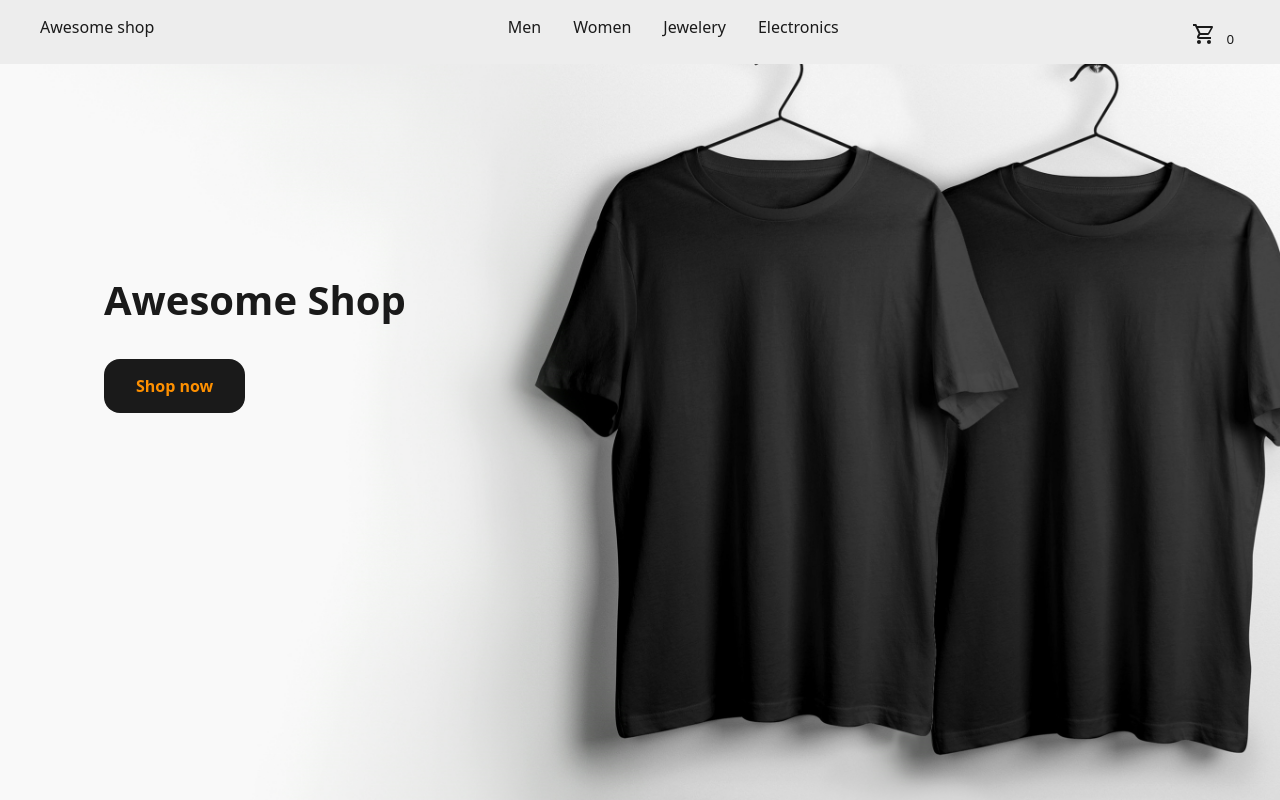
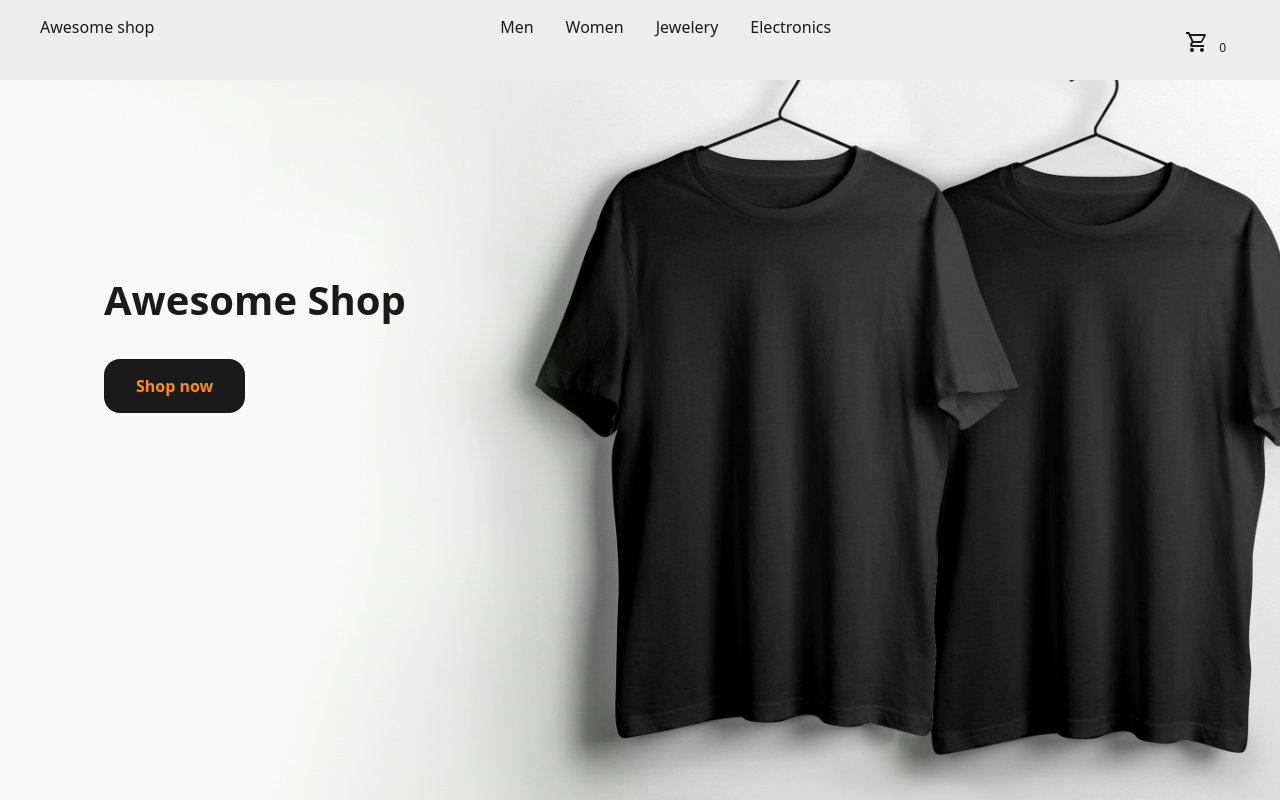
Before and after one commit to Darknab/shopping-card, a React (Vite) app: page / in a window 1280 px wide. Built offline with nearby package versions, Linux system fonts and the light colour scheme.

Commit message:
Set a z-index to the header to prevent other content opverlaping it Modify the behaviour of the cart link behaviour on hover

```diff
--- a/src/assets/stylesheets/_navigation.css
+++ b/src/assets/stylesheets/_navigation.css
@@ -5,6 +5,7 @@ header {
   position: fixed;
   left: 50%;
   transform: translateX(-50%);
+  z-index: 20;
 }
 
 .nav-menu {
@@ -28,6 +29,14 @@ nav {
 
 #cart-link {
   margin-left: auto;
+
+  transition: all 200ms ease-in-out;
+
+  padding: var(--space-300);
+}
+
+#cart-link:hover {
+  scale: 1.1;
 }
 
 .nav-link {
@@ -55,6 +64,7 @@ nav {
 .count {
   padding: var(--space-200);
   border-radius: var(--space-200);
+  font-size: var(--font-size-100);
 }
 
 #full {
```
